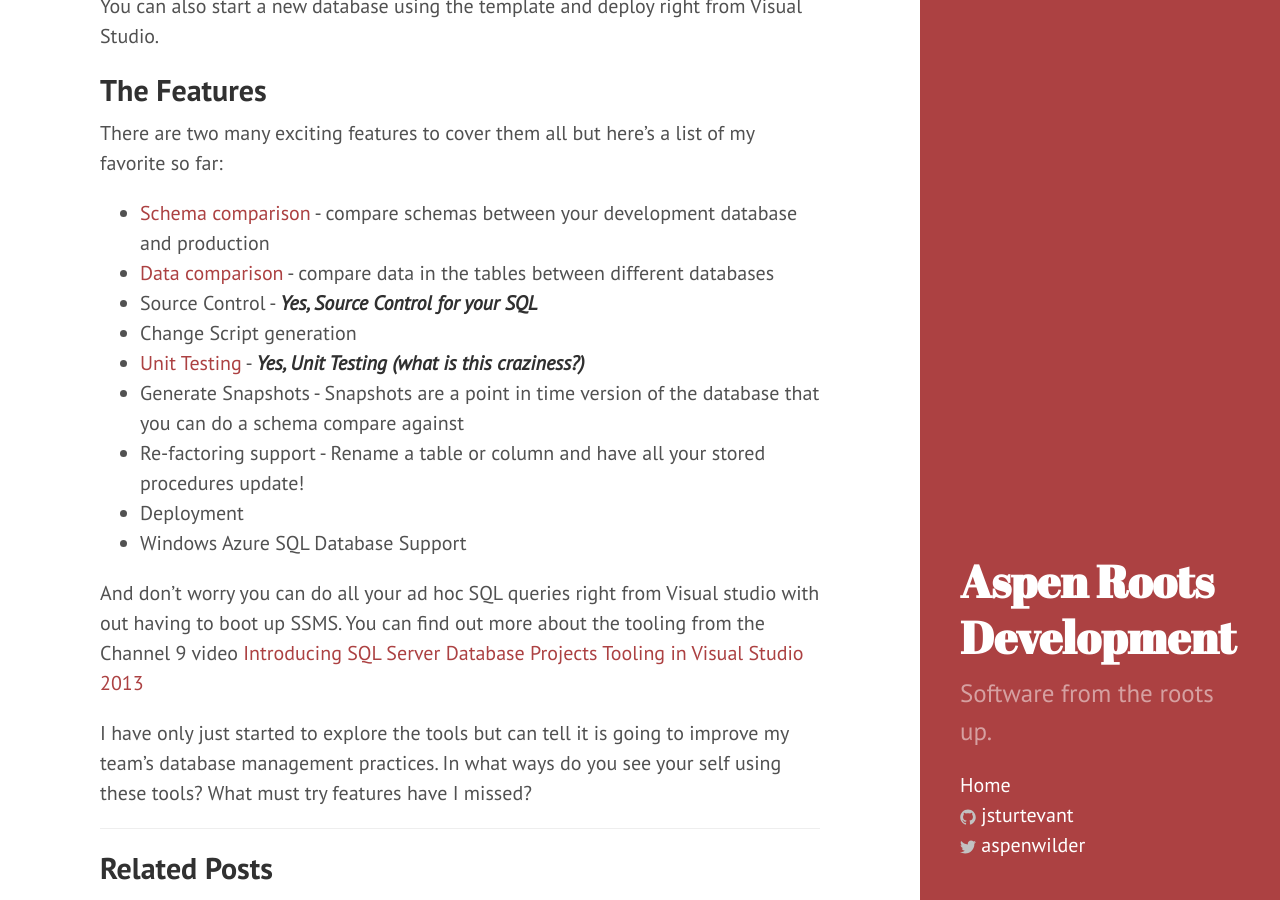
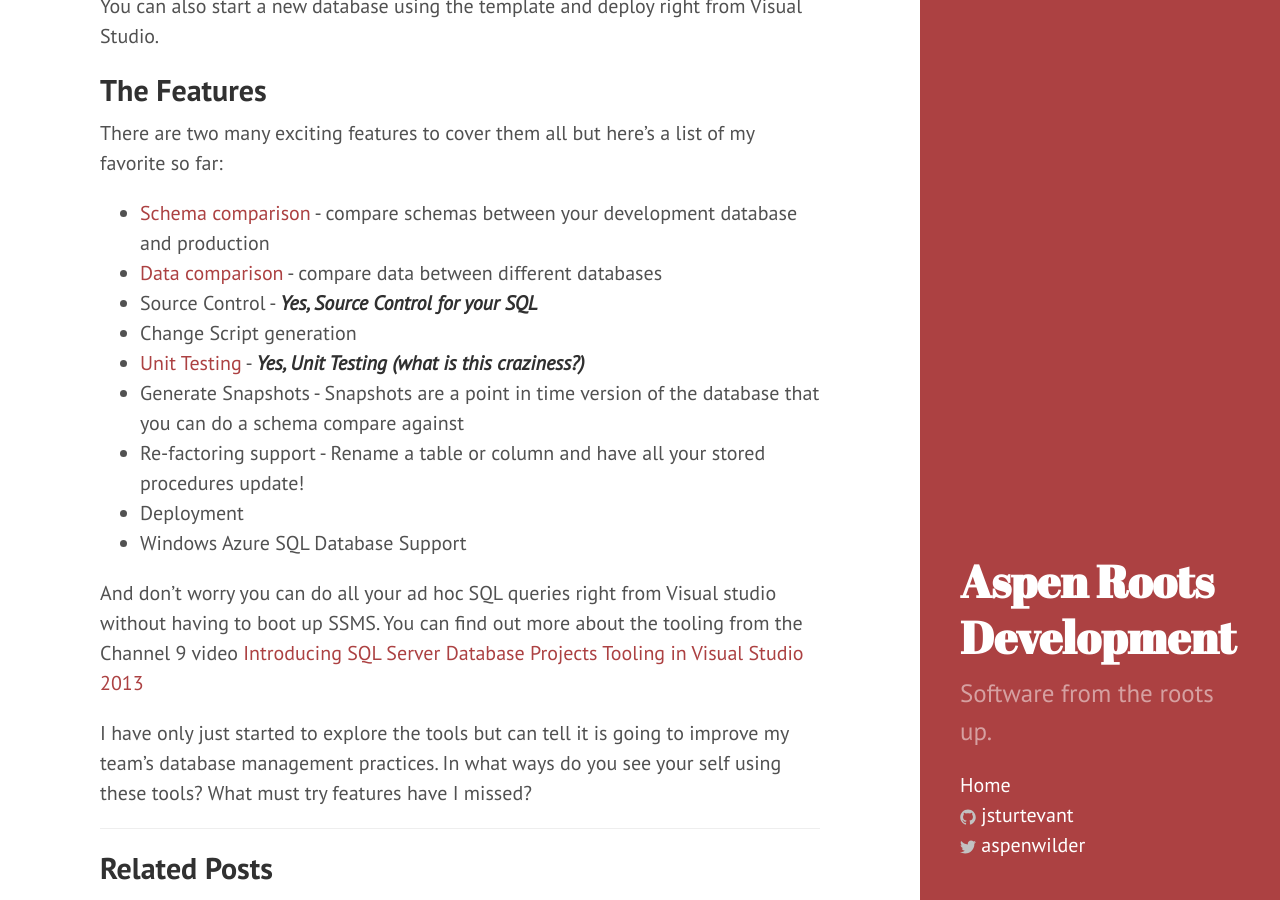
Before and after one commit to jsturtevant/jsturtevant.github.io, a Jekyll site: the page built from _posts/2014-09-18-Visual-Studio-SQL-Server-Database-Projects.markdown, in a window 1280 px wide and 900 px high, scrolled down 887 px. Built offline with Jekyll 4.4.1, drawn with Linux system fonts in a browser that asks for light colours; Markdown is read by kramdown in place of the engine named in the settings; comment, search, counter and statistics services are not loaded.

Commit message:
some minor corrections

```diff
--- a/_posts/2014-09-18-Visual-Studio-SQL-Server-Database-Projects.markdown
+++ b/_posts/2014-09-18-Visual-Studio-SQL-Server-Database-Projects.markdown
@@ -18,7 +18,7 @@ A Database project is associated with a SQL Server database and allows for devel
 There are two many exciting features to cover them all but here's a list of my favorite so far:
 
 - [Schema comparison](http://channel9.msdn.com/Events/Visual-Studio/Launch-2013/VS108) - compare schemas between your development database and production
-- [Data comparison](http://channel9.msdn.com/Events/Visual-Studio/Launch-2013/VS108) - compare data in the tables between different databases
+- [Data comparison](http://channel9.msdn.com/Events/Visual-Studio/Launch-2013/VS108) - compare data between different databases
 - Source Control - ***Yes, Source Control for your SQL***
 - Change Script generation
 - [Unit Testing](http://channel9.msdn.com/Events/Visual-Studio/Launch-2013/QE107) - ***Yes, Unit Testing (what is this craziness?)***
@@ -27,6 +27,6 @@ There are two many exciting features to cover them all but here's a list of my f
 - Deployment
 - Windows Azure SQL Database Support
 
-And don't worry you can do all your ad hoc SQL queries right from Visual studio with out having to boot up SSMS.  You can find out more about the tooling from the Channel 9 video  [Introducing SQL Server Database Projects Tooling in Visual Studio 2013](http://channel9.msdn.com/Events/Visual-Studio/Launch-2013/VS111)
+And don't worry you can do all your ad hoc SQL queries right from Visual studio without having to boot up SSMS.  You can find out more about the tooling from the Channel 9 video  [Introducing SQL Server Database Projects Tooling in Visual Studio 2013](http://channel9.msdn.com/Events/Visual-Studio/Launch-2013/VS111)
 
 I have only just started to explore the tools but can tell it is going to improve my team's database management practices.  In what ways do you see your self using these tools?  What must try features have I missed?
```
